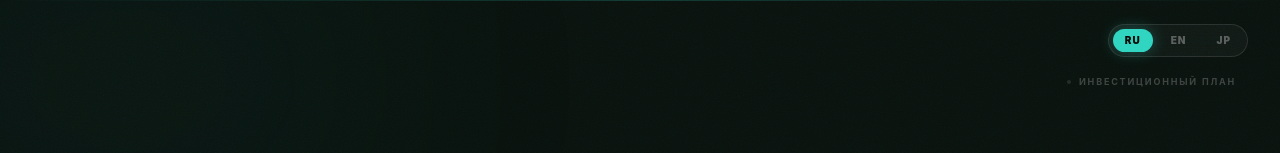
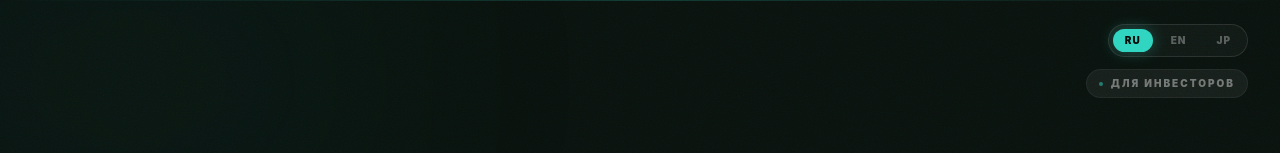
Before and after one commit to Piryutko/ToneWave-AI, a SvelteKit app in the folder tonewave-web/: page / in a window 1280 px wide. Shown: the top 153 px of the page. Built offline with nearby package versions, Linux system fonts and the light colour scheme.

Commit message:
ui: rename investment badge to 'For Investors' and increase visibility

```diff
--- a/tonewave-web/src/routes/+page.svelte
+++ b/tonewave-web/src/routes/+page.svelte
@@ -28,7 +28,7 @@
             copied: "Скопировано!",
             error: "⚠️ Возникла ошибка при трансформации сообщения.",
             emptyResult: "Здесь появится исправленный текст после запуска трансформации",
-            roadmapBtn: "Инвестиционный план",
+            roadmapBtn: "Для инвесторов",
             roadmapTitle: "Стратегия развития ToneWave AI",
             roadmapIntro: "ToneWave AI — это не просто демо, а фундамент для мощной экосистемы коммуникаций. Ниже представлен план масштабирования проекта для потенциальных инвесторов.",
             phase1Title: "Фаза 1: Продакшн-инфраструктура",
@@ -60,7 +60,7 @@
             copied: "Copied!",
             error: "⚠️ An error occurred during transformation.",
             emptyResult: "Corrected text will appear here after transformation",
-            roadmapBtn: "Investment Roadmap",
+            roadmapBtn: "For Investors",
             roadmapTitle: "ToneWave AI Growth Strategy",
             roadmapIntro: "ToneWave AI is not just a demo, but the foundation for a powerful communication ecosystem. Below is the scaling plan for potential investors.",
             phase1Title: "Phase 1: Production Infrastructure",
@@ -92,7 +92,7 @@
             copied: "コピーしました！",
             error: "⚠️ 変換中にエラーが発生しました。",
             emptyResult: "変換後にここに修正されたテキストが表示されます",
-            roadmapBtn: "投資ロードマップ",
+            roadmapBtn: "投資家向け",
             roadmapTitle: "ToneWave AI 成長戦略",
             roadmapIntro: "ToneWave AIは単なるデモではなく、強力なコミュニケーションエコシステムの基盤です。以下は潜在的な投資家向けののスケーリングプランです。",
             phase1Title: "フェーズ1: 本番インフラストラクチャ",
@@ -254,12 +254,12 @@
             {/each}
         </div>
 
-        <!-- Investment Badge (Stubtle) -->
+        <!-- Investment Badge (Stubtle but visible) -->
         <button
             onclick={() => (isRoadmapOpen = true)}
-            class="group flex items-center gap-2 px-3 py-1.5 text-[9px] font-bold tracking-[0.2em] text-white/20 hover:text-[#2DD4BF] transition-all uppercase"
+            class="group flex items-center gap-2 px-3 py-1.5 text-[10px] font-black tracking-[0.2em] text-white/40 hover:text-[#2DD4BF] transition-all uppercase bg-white/5 border border-white/5 rounded-full hover:border-[#2DD4BF]/30"
         >
-            <span class="w-1 h-1 rounded-full bg-current opacity-50"></span>
+            <span class="w-1 h-1 rounded-full bg-[#2DD4BF] animate-pulse"></span>
             {t.roadmapBtn}
         </button>
     </div>
```
